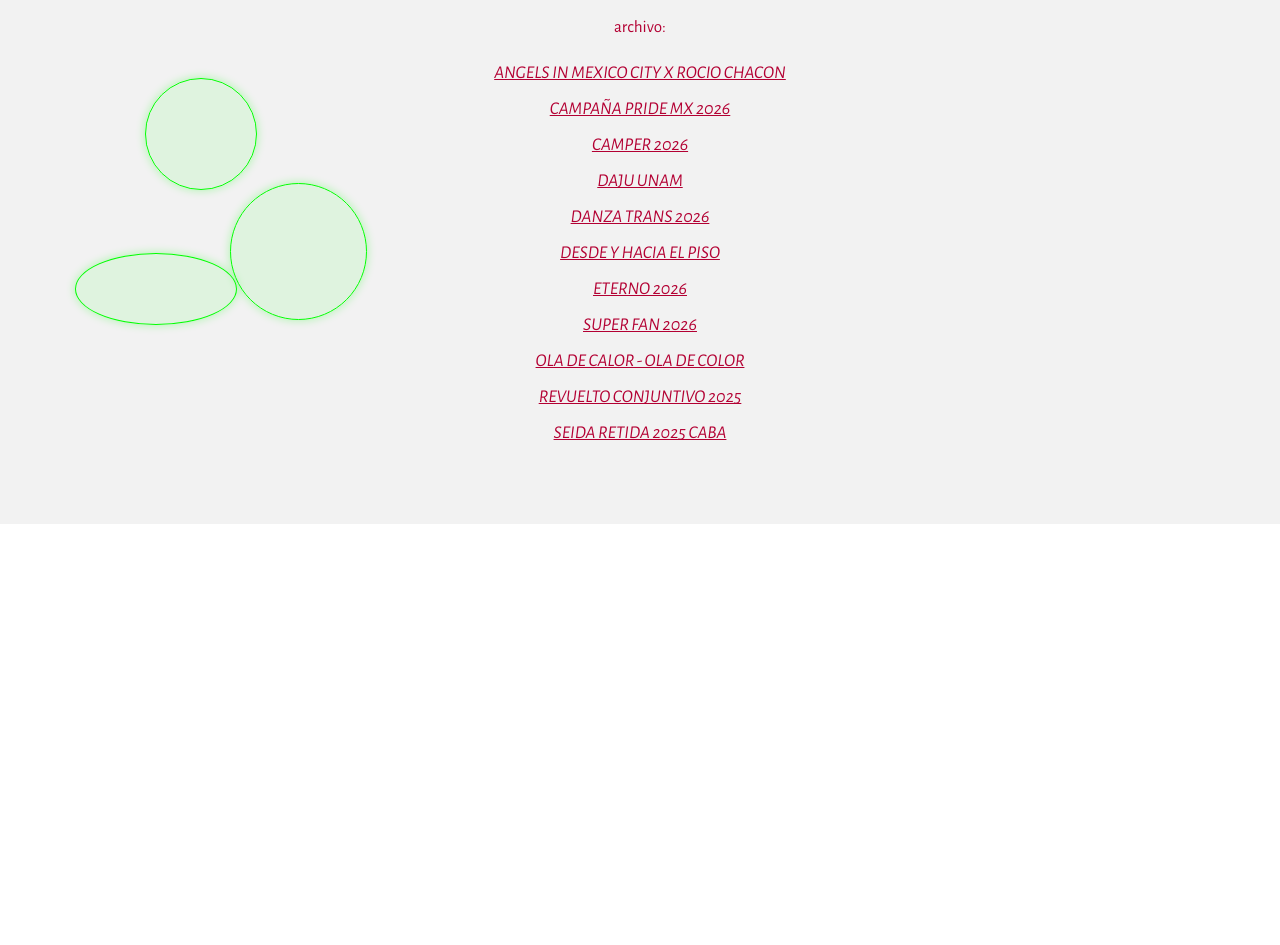
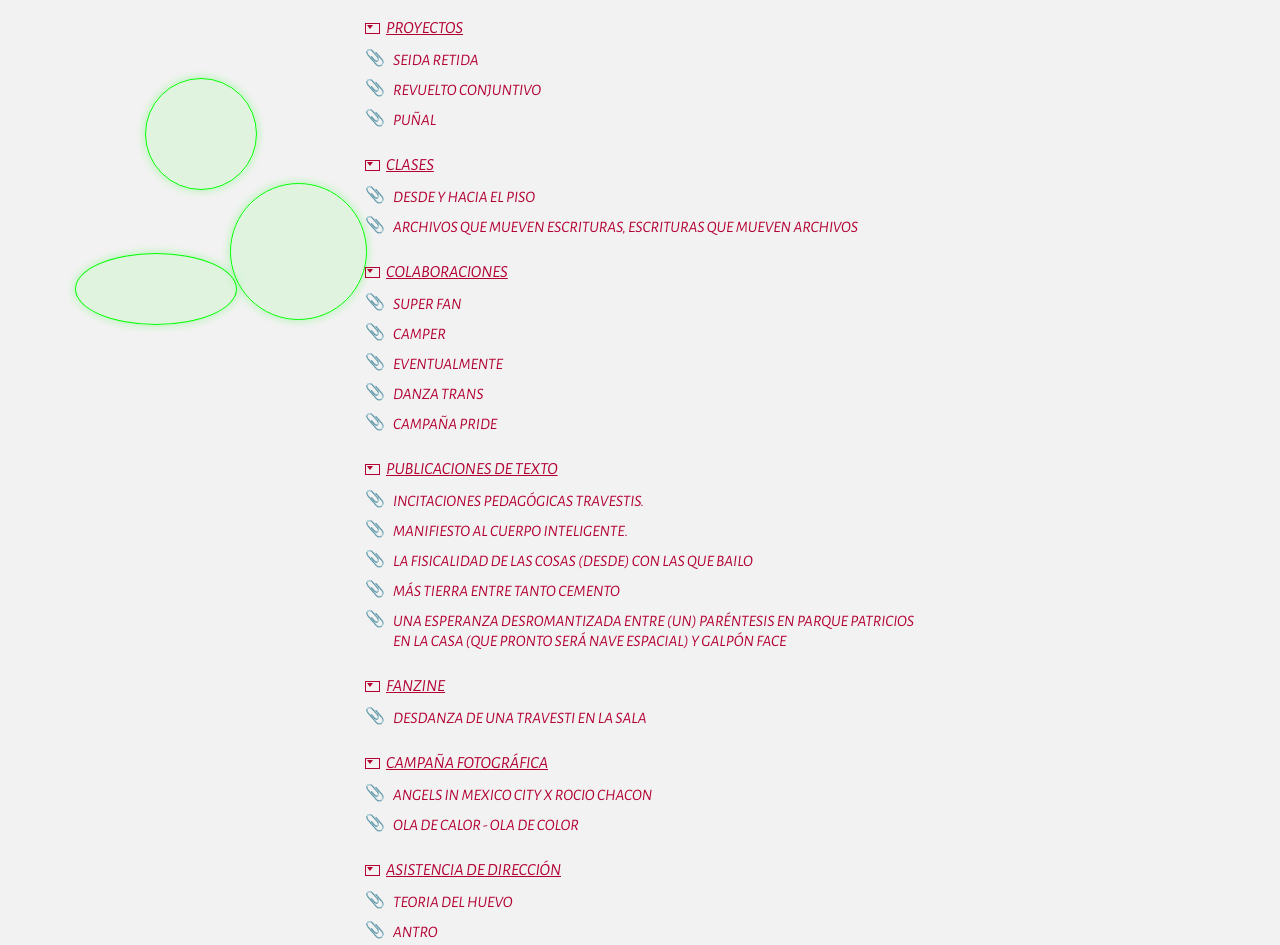
Before and after one commit to nikiri123/lilatimpanar, a plain HTML site: page index.html in a window 1280 px wide. Shown: the part 2102-3047 px from the top of the page. Before the commit the page ends 2626 px from the top, so only its background shows below. Drawn offline with nearby package versions, Linux system fonts and the light colour scheme.

Commit message:
archive secc

```diff
--- a/index.html
+++ b/index.html
@@ -5,7 +5,7 @@
   <meta name="viewport" content="width=device-width, initial-scale=1.0, maximum-scale=1.0, user-scalable=no">
   <title>Lila Timpanar</title>
   <style>
-    @import url('https://fonts.googleapis.com/css2?family=Alegreya+Sans:ital,wght@0,400;0,500;1,400&display=swap');
+    @import url('https://fonts.googleapis.com/css2?family=Alegreya+Sans:ital,wght@0,400;0,500;1,400;1,500&display=swap');
 
     html, body {
       margin: 0;
@@ -120,17 +120,16 @@
       object-fit: cover;
     }
 
-    /* Sección Archivo */
+    /* Sección Archivo alineada a la izquierda */
     .archive-section {
       position: relative;
       overflow: hidden;
       background-color: #F2F2F2;
-      padding: 50px 20px 80px 20px;
+      padding: 40px 20px 80px 20px;
       width: 100%;
       box-sizing: border-box;
       display: flex;
       justify-content: center;
-      text-align: center;
     }
 
     .archive-container {
@@ -138,41 +137,96 @@
       width: 100%;
       position: relative;
       z-index: 2;
+      text-align: left; /* Todo alineado a la izquierda */
     }
 
-    .archive-title {
+    /* Títulos de Categoría Subrayados */
+    .archive-category {
+      margin-top: 25px;
+      margin-bottom: 12px;
+    }
+
+    .category-title {
       font-family: 'Alegreya Sans', sans-serif;
-      font-weight: 400;
+      font-style: italic;
+      font-weight: 500;
       font-size: 17px;
       color: #B30033;
-      margin-bottom: 25px;
-      text-transform: lowercase;
+      text-decoration: underline;
+      text-transform: uppercase;
+      display: inline-flex;
+      align-items: center;
+      gap: 6px;
     }
 
-    .archive-links {
+    /* Ícono desplegable estilo MS Outlook */
+    .outlook-icon {
+      display: inline-block;
+      width: 15px;
+      height: 11px;
+      border: 1.5px solid #B30033;
+      position: relative;
+      background-color: transparent;
+      box-sizing: border-box;
+    }
+
+    .outlook-icon::before {
+      content: '';
+      position: absolute;
+      top: 1px;
+      left: 1px;
+      width: 0;
+      height: 0;
+      border-left: 3px solid transparent;
+      border-right: 3px solid transparent;
+      border-top: 4px solid #B30033;
+    }
+
+    /* Lista de elementos con clip */
+    .archive-list {
       display: flex;
       flex-direction: column;
-      gap: 14px;
-      align-items: center;
+      gap: 10px;
+      padding-left: 0;
+      list-style: none;
+      margin: 0;
     }
 
-    .archive-links a {
+    .archive-item {
+      display: flex;
+      align-items: flex-start;
+      gap: 8px;
+    }
+
+    .paperclip-icon {
+      font-style: normal;
+      font-size: 16px;
+      color: #B30033;
+      line-height: 1;
+      user-select: none;
+      transition: color 0.2s ease;
+    }
+
+    .archive-item a {
       font-family: 'Alegreya Sans', sans-serif;
       font-style: italic;
       font-weight: 400;
-      font-size: 18px;
+      font-size: 16px;
       color: #B30033;
-      text-decoration: underline;
+      text-decoration: none;
       text-transform: uppercase;
+      line-height: 1.25;
       word-break: break-word;
       transition: color 0.2s ease;
     }
 
-    .archive-links a:hover {
+    /* Efecto hover en verde flúor para textos e íconos */
+    .archive-item:hover a,
+    .archive-item:hover .paperclip-icon {
       color: #00FF00;
     }
 
-    /* Estilo de las figuras */
+    /* Estilo de las figuras geométricas flotantes */
     .geo-shape {
       position: absolute;
       top: 0;
@@ -190,7 +244,7 @@
     @media (max-width: 480px) {
       header { padding: 8px 10px; }
       .bio-section { padding: 30px 15px 30px 15px; }
-      .archive-section { padding: 40px 15px 60px 15px; }
+      .archive-section { padding: 30px 15px 60px 15px; }
     }
   </style>
 </head>
@@ -237,35 +291,90 @@
     <div class="geo-shape" id="shape3"></div>
 
     <div class="archive-container">
-      <h2 class="archive-title">archivo:</h2>
-      <div class="archive-links">
-        <a href="#">ANGELS IN MEXICO CITY X ROCIO CHACON</a>
-        <a href="#">CAMPAÑA PRIDE MX 2026</a>
-        <a href="#">CAMPER 2026</a>
-        <a href="#">DAJU UNAM</a>
-        <a href="#">DANZA TRANS 2026</a>
-        <a href="#">DESDE Y HACIA EL PISO</a>
-        <a href="#">ETERNO 2026</a>
-        <a href="#">SUPER FAN 2026</a>
-        <a href="#">OLA DE CALOR - OLA DE COLOR</a>
-        <a href="#">REVUELTO CONJUNTIVO 2025</a>
-        <a href="#">SEIDA RETIDA 2025 CABA</a>
+
+      <!-- PROYECTOS -->
+      <div class="archive-category">
+        <div class="category-title"><span class="outlook-icon"></span> PROYECTOS</div>
       </div>
+      <div class="archive-list">
+        <div class="archive-item"><span class="paperclip-icon">📎</span><a href="#">SEIDA RETIDA</a></div>
+        <div class="archive-item"><span class="paperclip-icon">📎</span><a href="#">REVUELTO CONJUNTIVO</a></div>
+        <div class="archive-item"><span class="paperclip-icon">📎</span><a href="#">PUÑAL</a></div>
+      </div>
+
+      <!-- CLASES -->
+      <div class="archive-category">
+        <div class="category-title"><span class="outlook-icon"></span> CLASES</div>
+      </div>
+      <div class="archive-list">
+        <div class="archive-item"><span class="paperclip-icon">📎</span><a href="#">DESDE Y HACIA EL PISO</a></div>
+        <div class="archive-item"><span class="paperclip-icon">📎</span><a href="#">ARCHIVOS QUE MUEVEN ESCRITURAS, ESCRITURAS QUE MUEVEN ARCHIVOS</a></div>
+      </div>
+
+      <!-- COLABORACIONES -->
+      <div class="archive-category">
+        <div class="category-title"><span class="outlook-icon"></span> COLABORACIONES</div>
+      </div>
+      <div class="archive-list">
+        <div class="archive-item"><span class="paperclip-icon">📎</span><a href="#">SUPER FAN</a></div>
+        <div class="archive-item"><span class="paperclip-icon">📎</span><a href="#">CAMPER</a></div>
+        <div class="archive-item"><span class="paperclip-icon">📎</span><a href="#">EVENTUALMENTE</a></div>
+        <div class="archive-item"><span class="paperclip-icon">📎</span><a href="#">DANZA TRANS</a></div>
+        <div class="archive-item"><span class="paperclip-icon">📎</span><a href="#">CAMPAÑA PRIDE</a></div>
+      </div>
+
+      <!-- PUBLICACIONES DE TEXTO -->
+      <div class="archive-category">
+        <div class="category-title"><span class="outlook-icon"></span> PUBLICACIONES DE TEXTO</div>
+      </div>
+      <div class="archive-list">
+        <div class="archive-item"><span class="paperclip-icon">📎</span><a href="#">INCITACIONES PEDAGÓGICAS TRAVESTIS.</a></div>
+        <div class="archive-item"><span class="paperclip-icon">📎</span><a href="#">MANIFIESTO AL CUERPO INTELIGENTE.</a></div>
+        <div class="archive-item"><span class="paperclip-icon">📎</span><a href="#">LA FISICALIDAD DE LAS COSAS (DESDE) CON LAS QUE BAILO</a></div>
+        <div class="archive-item"><span class="paperclip-icon">📎</span><a href="#">MÁS TIERRA ENTRE TANTO CEMENTO</a></div>
+        <div class="archive-item"><span class="paperclip-icon">📎</span><a href="#">UNA ESPERANZA DESROMANTIZADA ENTRE (UN) PARÉNTESIS EN PARQUE PATRICIOS EN LA CASA (QUE PRONTO SERÁ NAVE ESPACIAL) Y GALPÓN FACE</a></div>
+      </div>
+
+      <!-- FANZINE -->
+      <div class="archive-category">
+        <div class="category-title"><span class="outlook-icon"></span> FANZINE</div>
+      </div>
+      <div class="archive-list">
+        <div class="archive-item"><span class="paperclip-icon">📎</span><a href="#">DESDANZA DE UNA TRAVESTI EN LA SALA</a></div>
+      </div>
+
+      <!-- CAMPAÑA FOTOGRÁFICA -->
+      <div class="archive-category">
+        <div class="category-title"><span class="outlook-icon"></span> CAMPAÑA FOTOGRÁFICA</div>
+      </div>
+      <div class="archive-list">
+        <div class="archive-item"><span class="paperclip-icon">📎</span><a href="#">ANGELS IN MEXICO CITY X ROCIO CHACON</a></div>
+        <div class="archive-item"><span class="paperclip-icon">📎</span><a href="#">OLA DE CALOR - OLA DE COLOR</a></div>
+      </div>
+
+      <!-- ASISTENCIA DE DIRECCIÓN -->
+      <div class="archive-category">
+        <div class="category-title"><span class="outlook-icon"></span> ASISTENCIA DE DIRECCIÓN</div>
+      </div>
+      <div class="archive-list">
+        <div class="archive-item"><span class="paperclip-icon">📎</span><a href="#">TEORIA DEL HUEVO</a></div>
+        <div class="archive-item"><span class="paperclip-icon">📎</span><a href="#">ANTRO</a></div>
+      </div>
+
     </div>
   </section>
 
-  <!-- Script para alternar únicamente entre Círculo Perfecto y Elipse Horizontal -->
+  <!-- Script para la animación física de las figuras -->
   <script>
     const section = document.getElementById('archivo');
 
-    // Catálogo únicamente de círculos perfectos y elipses horizontales
     const geoShapes = [
-      { w: 110, h: 110, br: "50%" }, // Círculo perfecto estándar
-      { w: 160, h: 70,  br: "50%" }, // Elipse horizontal estándar
-      { w: 135, h: 135, br: "50%" }, // Círculo perfecto grande
-      { w: 180, h: 80,  br: "50%" }, // Elipse horizontal ancha
-      { w: 90,  h: 90,  br: "50%" }, // Círculo perfecto chico
-      { w: 140, h: 60,  br: "50%" }  // Elipse horizontal estilizada
+      { w: 110, h: 110, br: "50%" },
+      { w: 160, h: 70,  br: "50%" },
+      { w: 135, h: 135, br: "50%" },
+      { w: 180, h: 80,  br: "50%" },
+      { w: 90,  h: 90,  br: "50%" },
+      { w: 140, h: 60,  br: "50%" }
     ];
 
     const items = [
```
